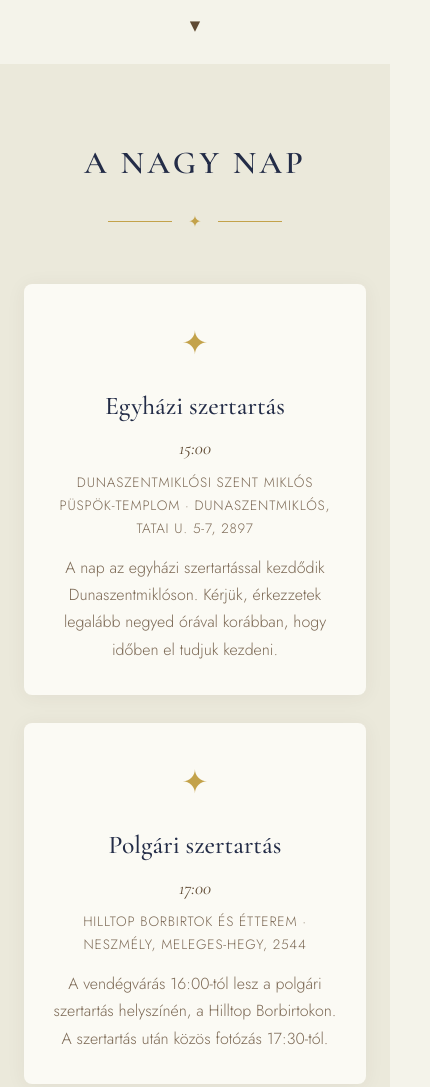
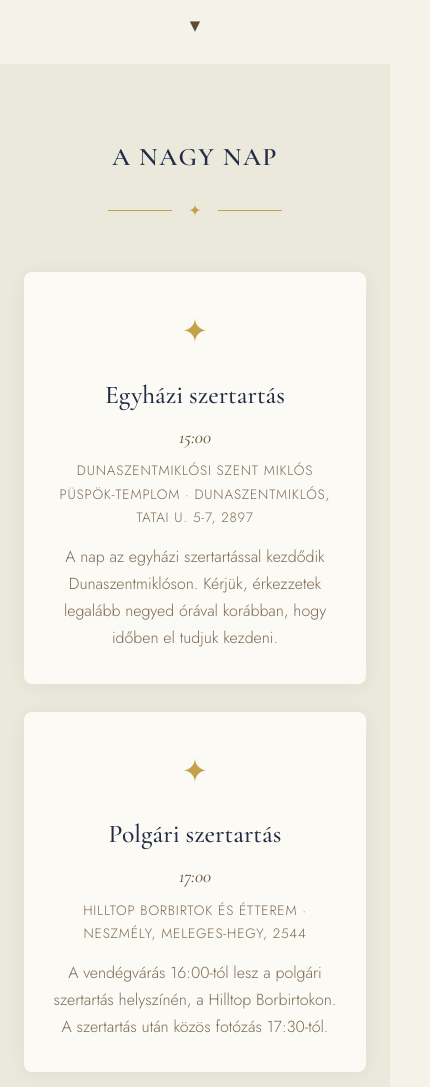
Before and after one commit to csicsi2000/lili-bence-wedding, a plain HTML site: page index.html in a window 390 px wide. Shown: the part 780-1867 px from the top of the page, 430 px wide, since content can reach past the window. Drawn offline with nearby package versions, Linux system fonts and the light colour scheme.

Commit message:
Add RSVP form link and fix mobile horizontal overflow
The long single-word Szallaslehetosegek title was wider than small
phone screens, stretching the layout viewport and pushing the fixed
header (and hamburger menu) off-screen. Shrink section titles on small
screens, allow word breaking as a fallback, and clip horizontal
overflow. Wire the Google Forms RSVP link into the RSVP button.

Co-Authored-By: Claude Fable 5 <noreply@anthropic.com>

```diff
--- a/css/style.css
+++ b/css/style.css
@@ -33,6 +33,9 @@ body {
   line-height: 1.7;
 }
 
+/* Egy-egy túl hosszú szó (pl. hosszú cím) ne tolhassa szét az oldalt mobilon */
+html, body { overflow-x: hidden; overflow-x: clip; }
+
 img { max-width: 100%; display: block; }
 
 /* ---------- Layout helpers ---------- */
@@ -51,6 +54,7 @@ img { max-width: 100%; display: block; }
   text-transform: uppercase;
   letter-spacing: 0.1em;
   color: var(--navy);
+  overflow-wrap: break-word;
 }
 
 .section-divider, .hero-divider {
@@ -356,6 +360,8 @@ img { max-width: 100%; display: block; }
 }
 
 @media (max-width: 540px) {
+  /* Kisebb címek, hogy a leghosszabb szó ("Szálláslehetőségek") is kiférjen */
+  .section-title { font-size: clamp(1.5rem, 6.5vw, 1.9rem); letter-spacing: 0.06em; }
   .hero-stars span { font-size: 1rem; }
   .timeline::before { left: 76px; }
   .timeline-item { grid-template-columns: 56px 40px 1fr; }
--- a/js/content.js
+++ b/js/content.js
@@ -98,7 +98,7 @@ const CONTENT = {
     buttonText: "Visszajelzés küldése",
     // Ha lesz visszajelző űrlap (pl. Google Űrlap), illesszétek be a linkjét ide,
     // és a gomb automatikusan megjelenik. Amíg üres (""), a gomb nem látszik.
-    buttonLink: "",
+    buttonLink: "https://forms.gle/Uj6iFSxfKSBkFJst8",
     contact: "Kérdésetek van? Írjatok a lilibence17@gmail.com címre vagy hívjatok: +36 70 430 6604 (Menyasszony); +36 20 293 6712 (Vőlegény)",
   },
 
```
